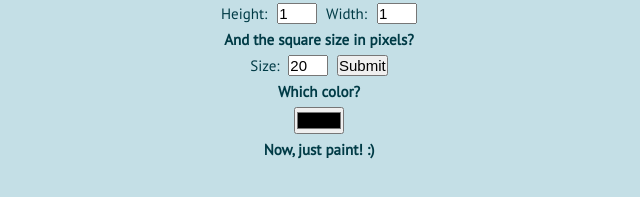
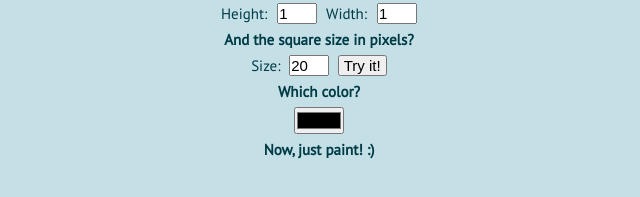
Before and after one commit to DominikaSzu/Pixel-Art-Maker, a plain HTML site: page index.html in a window 1280 px wide. Shown: the part 159-356 px from the top of the page, 321-961 px from the left. Drawn offline with nearby package versions, Linux system fonts and the light colour scheme.

Commit message:
submit button modified

```diff
--- a/index.html
+++ b/index.html
@@ -23,7 +23,7 @@
 		<h4>And the square size in pixels?</h4>
 			<span>Size:</span>
 			<input type="number" id="square-size" min="5" max="100" value="20" name="sq-size">
-			<input type="submit" id="submit-button">
+			<input type="submit" id="submit-button" value=" Try it! ">
 		</form>
 		<h4>Which color?</h4>
 		<input type="color" id="color-picker">
```
